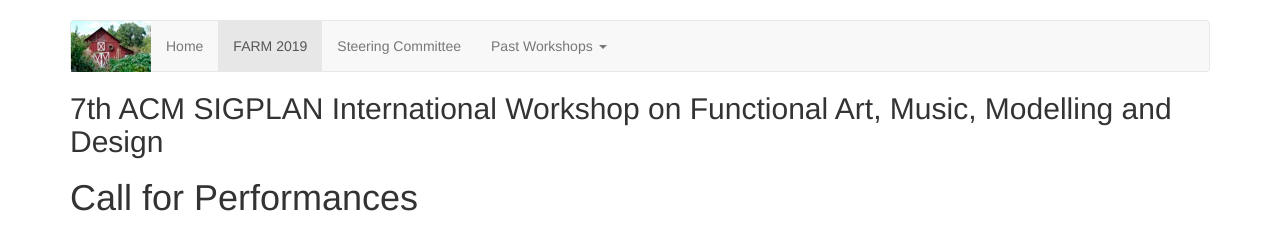
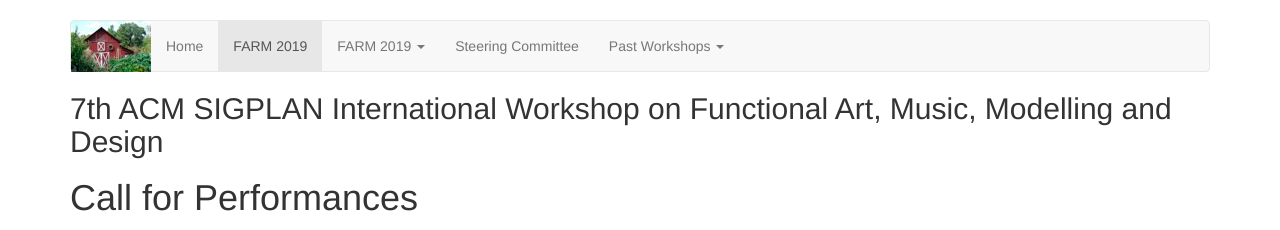
Before and after one commit to functional-art/functional-art.github.com, a Jekyll site: the page built from 2019/call-for-performances.md, in a window 1280 px wide. Shown: the top 230 px of the page. Built offline with Jekyll 4.4.1, drawn with Linux system fonts in a browser that asks for light colours; nearby versions of some CDN libraries.

Commit message:
Include 2019 Performance Evening in Navbar

```diff
--- a/_includes/navbar.html
+++ b/_includes/navbar.html
@@ -5,14 +5,14 @@
 {% endif %}
 {% if page.active == "farm2019" %}
 <li class="active"><a href="/2019/">FARM 2019</a></li>
-<!--<li class="dropdown">
+<li class="dropdown">
   <a href="#" class="dropdown-toggle"
   data-toggle="dropdown">FARM 2019 <b class="caret"></b></a>
   <ul class="dropdown-menu">
     <li><a href="/2019/">Home</a></li>
     <li><a href="/2019/performance.html">Performance Evening</a></li>
   </ul>
-</li>-->
+</li>
 {% else %}
 <li><a href="/2019/">FARM 2019</a></li>
 {% endif %}
```
